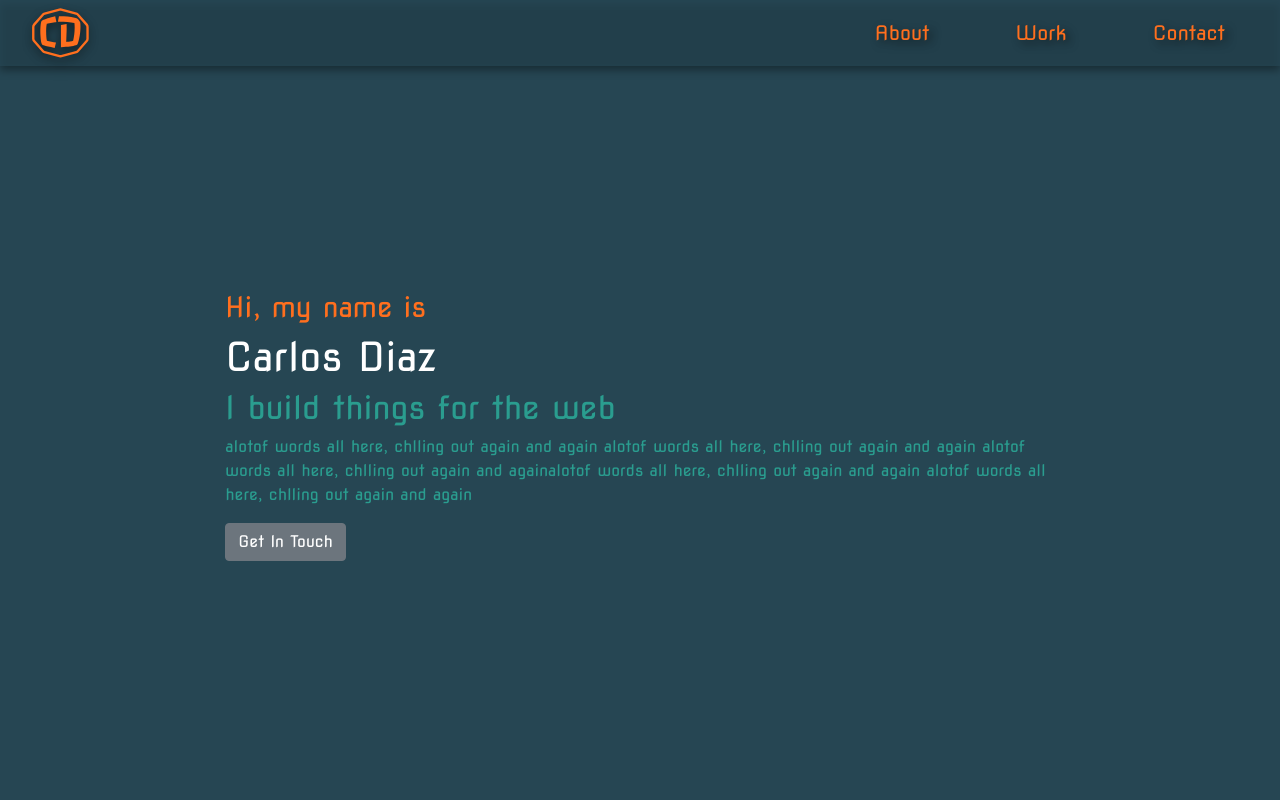
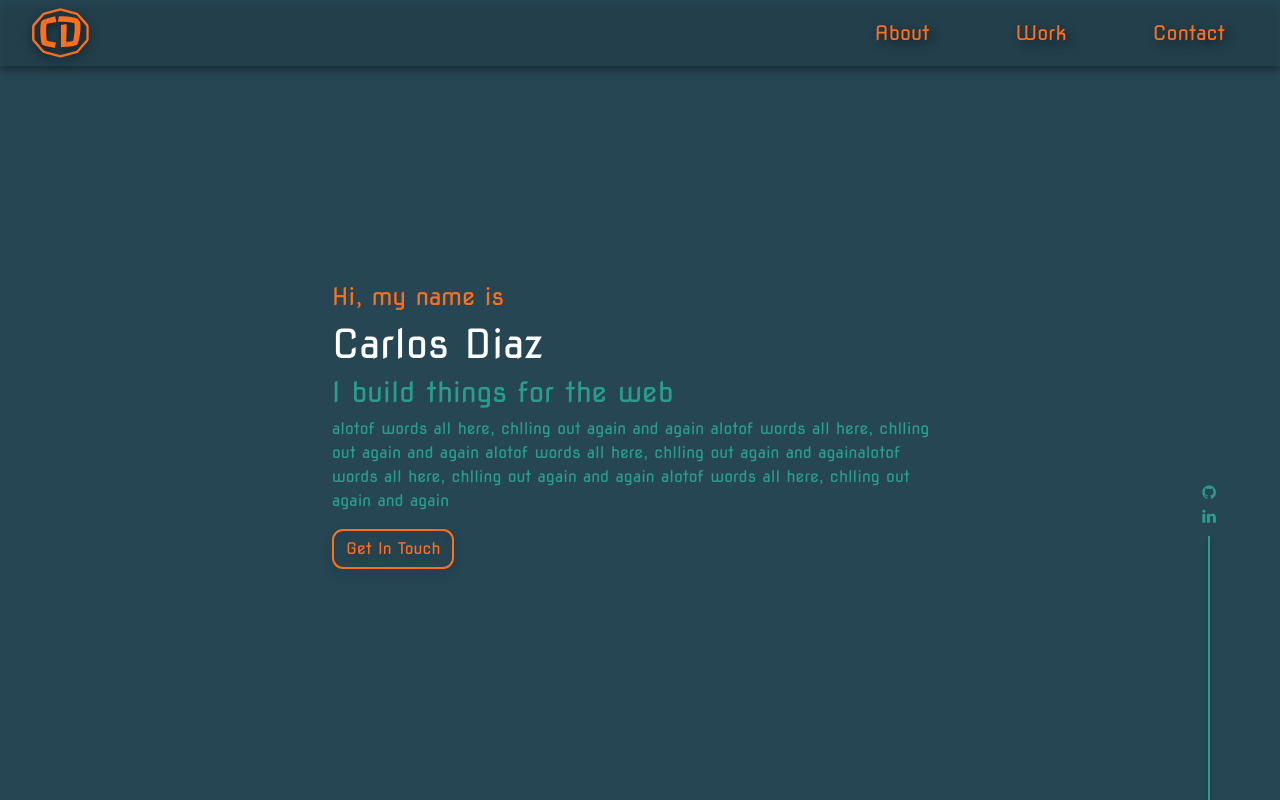
Before and after one commit to Carlos-Diaz-07/carlosdiaz.uk, a React (Create React App) app: page / in a window 1280 px wide. Shown: the top 800 px of the page. Built offline with nearby package versions, Linux system fonts and the light colour scheme.

Commit message:
added social side bar

```diff
--- a/src/App.css
+++ b/src/App.css
@@ -3,6 +3,15 @@
 @import "font-awesome/css/font-awesome.min.css";
 * {
   font: "Nova Square", cursive;
+}
+
+.btn-primary {
+  border: 2px solid #FF6F1E;
+  box-sizing: border-box;
+  border-radius: 11px;
+  background-color: transparent;
+  color: #FF6F1E;
+  filter: drop-shadow(0px 4px 4px rgba(0, 0, 0, 0.25));
 }
 
 .navbar {
@@ -44,6 +53,29 @@
   height: 90vh;
 }
 
+.social-bar {
+  position: fixed;
+  right: 5vw;
+  bottom: 0px;
+}
+
+.line {
+  height: 33vh;
+  width: 2px;
+  padding: 0;
+  margin: 0;
+  border: 1px solid #2A9D8F;
+  box-shadow: 0px 4px 4px rgba(0, 0, 0, 0.25);
+}
+
+.linkedin-icon {
+  color: #2A9D8F;
+}
+
+.github-icon {
+  color: #2A9D8F;
+}
+
 * {
   margin: 0;
   padding: 0;
@@ -77,11 +109,11 @@ h1 {
   color: white;
 }
 
-h2 {
+h3 {
   color: #2A9D8F;
 }
 
-h3 {
+h4 {
   color: #FF6F1E;
 }
 
--- a/src/App.js
+++ b/src/App.js
@@ -1,10 +1,12 @@
 import Header from "./components/HeaderComponent";
 import { FirstSection } from "./components/FirstSectionComponent";
+import { SocialSideBar } from "./components/SocialSideBar";
 import './App.css';
 
 function App() {
   return (
     <div className="App">
+      <SocialSideBar />
       <Header />
       <FirstSection />
       <FirstSection />
--- a/src/components/FirstSectionComponent.js
+++ b/src/components/FirstSectionComponent.js
@@ -1,6 +1,6 @@
 import { motion } from "framer-motion"
 import {
-  Container, Row, Col, Button
+  Container, Button
 } from 'reactstrap';
 
 
@@ -8,18 +8,18 @@ import {
 
 export const FirstSection = () => {
   return (
-    <Container className="col-12 col-sm-11 col-md-10 col-xl-8 d-flex align-items-center" id="first-section">
+    <Container className="col-10 col-sm-8 col-md-6 d-flex align-items-center" id="first-section">
       <motion.div
         initial={{ opacity: 0 }}
         animate={{ opacity: 1 }}
         transition={{ delay: 1, duration: 3, type: "tween" }}
       >
 
-        <h3>Hi, my name is</h3>
+        <h4>Hi, my name is</h4>
         <h1>Carlos Diaz</h1>
-        <h2>I build things for the web</h2>
+        <h3>I build things for the web</h3>
         <p className="text-justify">alotof words all here, chlling out again and again alotof words all here, chlling out again and again alotof words all here, chlling out again and againalotof words all here, chlling out again and again alotof words all here, chlling out again and again</p>
-        <Button>Get In Touch</Button>
+        <Button color="primary">Get In Touch</Button>
       </motion.div>
     </Container>)
 }
--- /dev/null
+++ b/src/components/SocialSideBar.js
@@ -0,0 +1,14 @@
+import {
+  Container, Button
+} from 'reactstrap';
+
+
+export const SocialSideBar = () => {
+  return (
+    <div className='social-bar align-items-center d-none d-md-flex flex-column'>
+      <i class="fa fa-github github-icon pb-2" aria-hidden="true"></i>
+      <i class="fa fa-linkedin linkedin-icon pb-2" aria-hidden="true"></i>
+      <div className="line mt-1"></div>
+    </div>
+  )
+}
--- a/src/styles/application.scss
+++ b/src/styles/application.scss
@@ -6,8 +6,10 @@
 @import "font-awesome/css/font-awesome.min.css";
 
 // Your CSS partials
+@import "components/button";
 @import "components/navbar";
 @import "components/first_section";
+@import "components/social_side_bar";
 
 * {
   margin: 0;
@@ -42,11 +44,11 @@ h1 {
   color: $white;
 }
 
-h2 {
+h3 {
   color: $secondary;
 }
 
-h3 {
+h4 {
   color: $primary;
 }
 
--- /dev/null
+++ b/src/styles/components/_button.scss
@@ -0,0 +1,8 @@
+.btn-primary {
+  border: 2px solid $primary;
+  box-sizing: border-box;
+  border-radius: 11px;
+  background-color: transparent;
+  color: $primary;
+  filter: drop-shadow(0px 4px 4px rgba(0, 0, 0, 0.25));
+}
--- /dev/null
+++ b/src/styles/components/_social_side_bar.scss
@@ -0,0 +1,23 @@
+.social-bar {
+  position: fixed;
+
+  right: 5vw;
+  bottom: 0px;
+}
+
+.line {
+  height: 33vh;
+  width: 2px;
+  padding: 0;
+  margin: 0;
+  border: 1px solid $secondary;
+  box-shadow: 0px 4px 4px rgba(0, 0, 0, 0.25);
+}
+
+.linkedin-icon {
+  color: $secondary;
+}
+
+.github-icon {
+  color: $secondary;
+}
```
Also changed, not shown: 1 other file (tests, documents, lock files or other folders).
